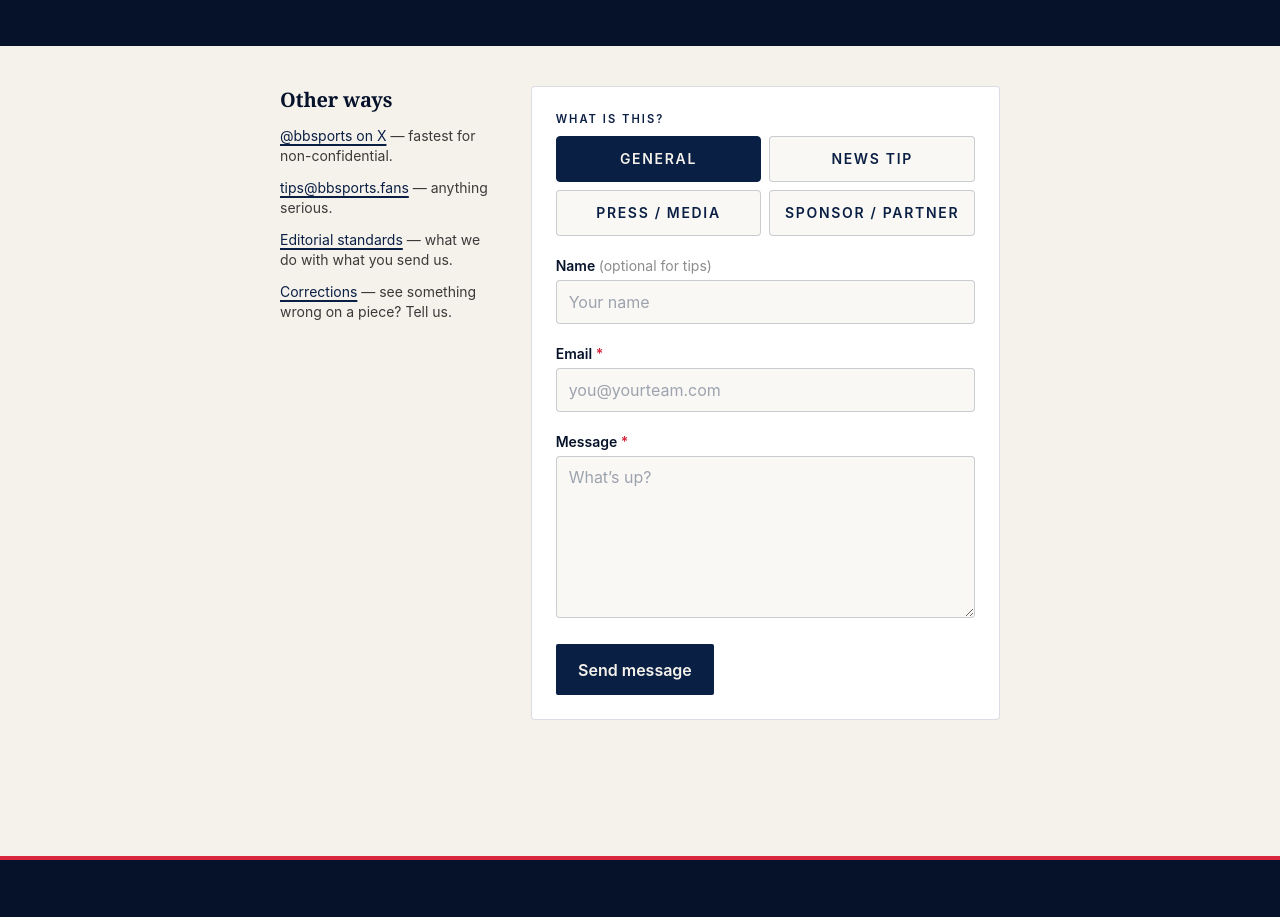
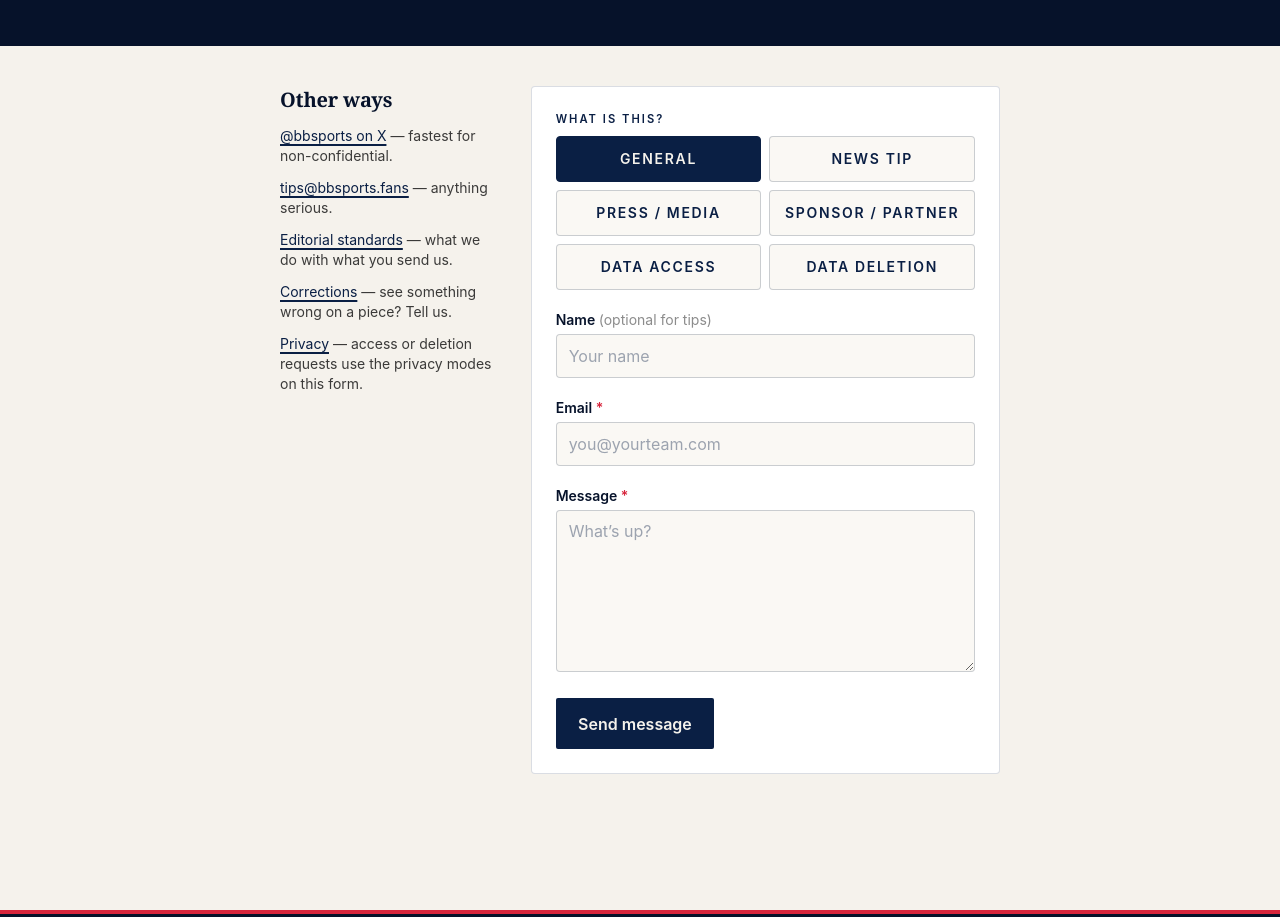
Before and after one commit to bcrollins/bb-sports, a Next.js app: page /contact in a window 1280 px wide. Shown: the part 800-1717 px from the top of the page. Built offline with nearby package versions, Linux system fonts and the light colour scheme; no server answers; the database is empty.

Commit message:
feat: privacy access and deletion request modes on contact
Add privacy_access and privacy_deletion contact modes, privacy page
CTA, and validation coverage. Top-100 #69 intake complete.

```diff
--- a/app/(site)/contact/page.tsx
+++ b/app/(site)/contact/page.tsx
@@ -2,7 +2,7 @@
 import { useState } from 'react';
 import Link from 'next/link';
 
-type Mode = 'general' | 'tip' | 'press' | 'sponsorship';
+type Mode = 'general' | 'tip' | 'press' | 'sponsorship' | 'privacy_access' | 'privacy_deletion';
 
 export default function ContactPage() {
   const [mode, setMode] = useState<Mode>('general');
@@ -62,6 +62,7 @@ export default function ContactPage() {
             <li><a className="bb-link" href="mailto:tips@bbsports.fans">tips@bbsports.fans</a> — anything serious.</li>
             <li><Link className="bb-link" href="/editorial-standards">Editorial standards</Link> — what we do with what you send us.</li>
             <li><Link className="bb-link" href="/corrections">Corrections</Link> — see something wrong on a piece? Tell us.</li>
+            <li><Link className="bb-link" href="/privacy">Privacy</Link> — access or deletion requests use the privacy modes on this form.</li>
           </ul>
         </aside>
 
@@ -69,8 +70,17 @@ export default function ContactPage() {
           <fieldset>
             <legend className="bb-eyebrow">What is this?</legend>
             <div className="mt-2 grid grid-cols-2 gap-2">
-              {(['general','tip','press','sponsorship'] as Mode[]).map((m) => (
-                <label key={m} className={`cursor-pointer text-sm font-semibold uppercase tracking-[0.12em] text-center py-3 border rounded ${mode === m ? 'bg-navy text-bone border-navy' : 'bg-bone-50 border-navy/20 text-navy hover:bg-navy/5'}`}>
+              {(
+                [
+                  'general',
+                  'tip',
+                  'press',
+                  'sponsorship',
+                  'privacy_access',
+                  'privacy_deletion',
+                ] as Mode[]
+              ).map((m) => (
+                <label key={m} className={`cursor-pointer text-sm font-semibold uppercase tracking-[0.12em] text-center py-3 border rounded min-h-[44px] inline-flex items-center justify-center ${mode === m ? 'bg-navy text-bone border-navy' : 'bg-bone-50 border-navy/20 text-navy hover:bg-navy/5'}`}>
                   <input
                     type="radio"
                     name="mode"
@@ -79,11 +89,28 @@ export default function ContactPage() {
                     onChange={() => setMode(m)}
                     className="sr-only"
                   />
-                  {m === 'general' ? 'General' : m === 'tip' ? 'News tip' : m === 'press' ? 'Press / media' : 'Sponsor / partner'}
+                  {m === 'general'
+                    ? 'General'
+                    : m === 'tip'
+                      ? 'News tip'
+                      : m === 'press'
+                        ? 'Press / media'
+                        : m === 'sponsorship'
+                          ? 'Sponsor / partner'
+                          : m === 'privacy_access'
+                            ? 'Data access'
+                            : 'Data deletion'}
                 </label>
               ))}
             </div>
           </fieldset>
+          {(mode === 'privacy_access' || mode === 'privacy_deletion') && (
+            <p className="rounded border border-navy/15 bg-bone-50 p-3 text-sm text-charcoal/85">
+              Privacy request: use the email you used for newsletter/comments when possible. Brad
+              fulfills access/deletion manually from first-party records — no automated purge of
+              audit or security logs required for lawful retention.
+            </p>
+          )}
 
           <div>
             <label htmlFor="name" className="block text-sm font-semibold text-navy-900">Name <span className="text-charcoal/50 font-normal">(optional for tips)</span></label>
--- a/app/(site)/privacy/page.tsx
+++ b/app/(site)/privacy/page.tsx
@@ -54,9 +54,13 @@ export default function PrivacyPage() {
           </li>
           <li>
             Contact us for access or deletion requests via{' '}
-            <Link className="underline decoration-breaking underline-offset-4" href="/contact">
+            <Link
+              className="underline decoration-breaking underline-offset-4"
+              href="/contact"
+            >
               /contact
-            </Link>
+            </Link>{' '}
+            (choose <strong>Data access</strong> or <strong>Data deletion</strong> on the form)
             .
           </li>
           <li>
--- a/lib/intake-validation.ts
+++ b/lib/intake-validation.ts
@@ -27,7 +27,9 @@ export const newsletterUnsubscribeSchema = z
 
 export const contactSubmissionSchema = z
   .object({
-    mode: z.enum(['general', 'tip', 'press', 'sponsorship']).default('general'),
+    mode: z
+      .enum(['general', 'tip', 'press', 'sponsorship', 'privacy_access', 'privacy_deletion'])
+      .default('general'),
     email,
     name: safeText(100).optional().default(''),
     message: z
```
Also changed, not shown: 3 other files (tests, documents, lock files or other folders).
